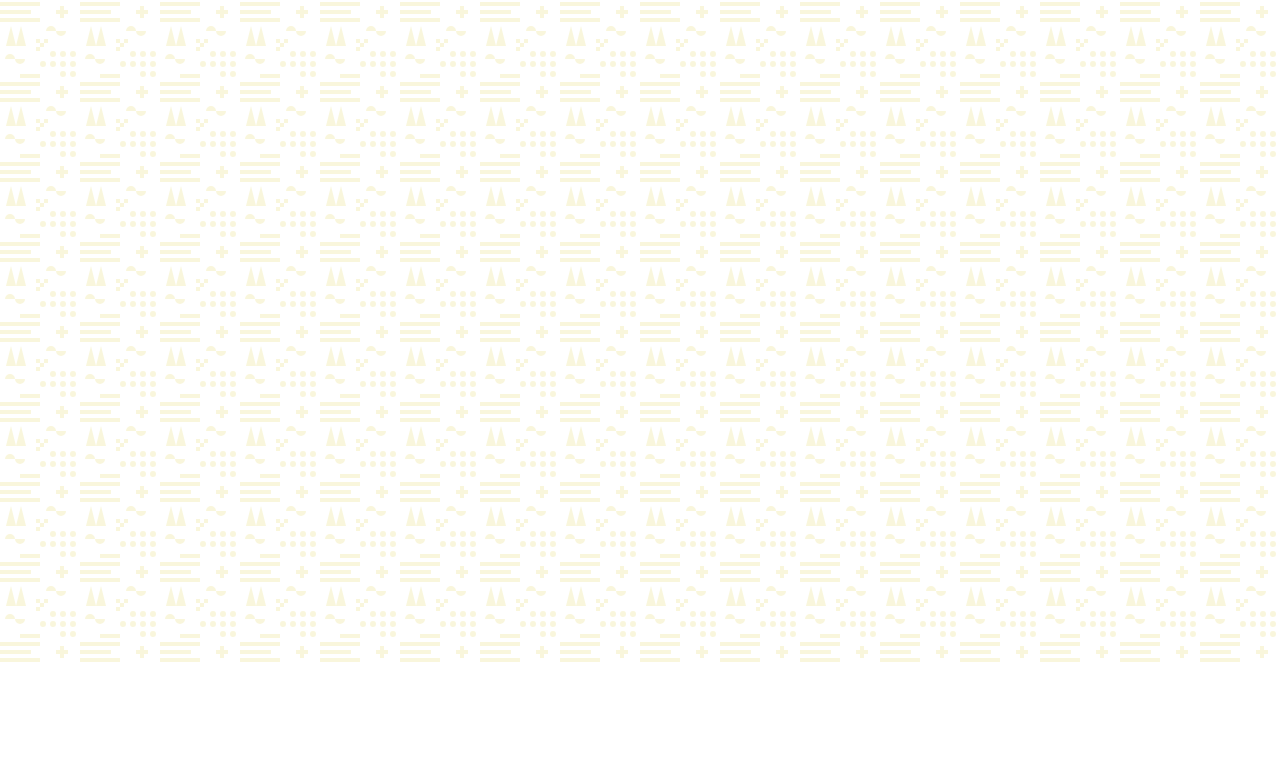
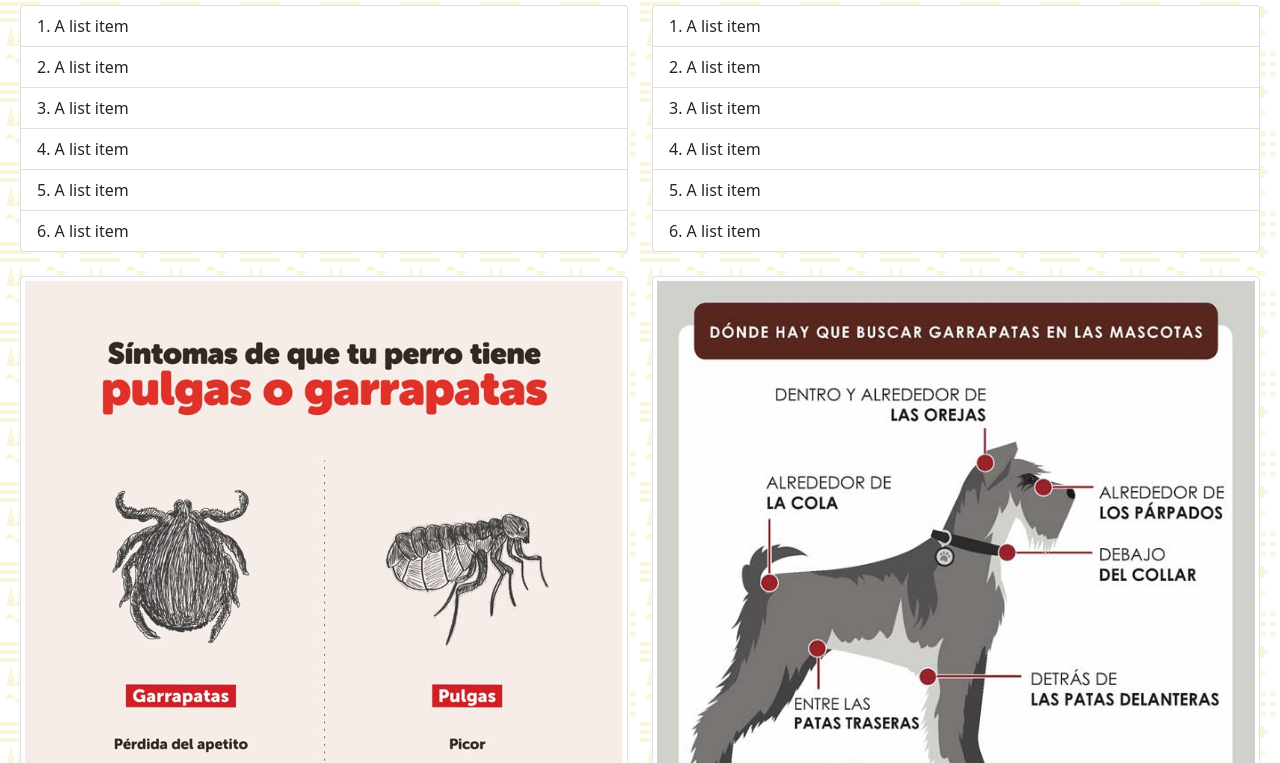
Before and after one commit to IgnacioDavicino/Bootstrap-Desaf-o-CD, a plain HTML site: page pages/pulgas.html in a window 1280 px wide. Shown: the part 134-897 px from the top of the page. Before the commit the page ends 800 px from the top, so only its background shows below. Drawn offline with Linux system fonts and the light colour scheme.

Commit message:
añadi la seccion pulgas

```diff
--- a/pages/pulgas.html
+++ b/pages/pulgas.html
@@ -48,6 +48,32 @@
     </div>
   </nav>
   <main>
+    <div class="row m-2">
+      <div class="col-md-6">
+        <h3>Si has encontrado pulgas en tu mascota seguí estas instrucciones</h3>
+        <ol class="list-group list-group-numbered">
+          <li class="list-group-item">A list item</li>
+          <li class="list-group-item">A list item</li>
+          <li class="list-group-item">A list item</li>
+          <li class="list-group-item">A list item</li>
+          <li class="list-group-item">A list item</li>
+          <li class="list-group-item">A list item</li>
+        </ol>
+        <img src="../img/garrapulgas.jpg" class="col-md-12 mt-4 img-thumbnail" alt="garrapatasypulgas">
+      </div>
+      <div class="col-md-6">
+        <h3>Si has encontrado garrapatas en tu mascota seguí estas instrucciones</h3>
+        <ol class="list-group list-group-numbered">
+          <li class="list-group-item">A list item</li>
+          <li class="list-group-item">A list item</li>
+          <li class="list-group-item">A list item</li>
+          <li class="list-group-item">A list item</li>
+          <li class="list-group-item">A list item</li>
+          <li class="list-group-item">A list item</li>
+        </ol>
+        <img src="../img/garrapulgas2.jpg" class="col-md-12 mt-4 img-thumbnail" alt="garrapatasypulgas">
+      </div>
+    </div>
   </main>
   <footer>
     <div class="footerflex">
```
Also changed, not shown: img/garrapulgas.jpg (added), img/garrapulgas2.jpg (added).
